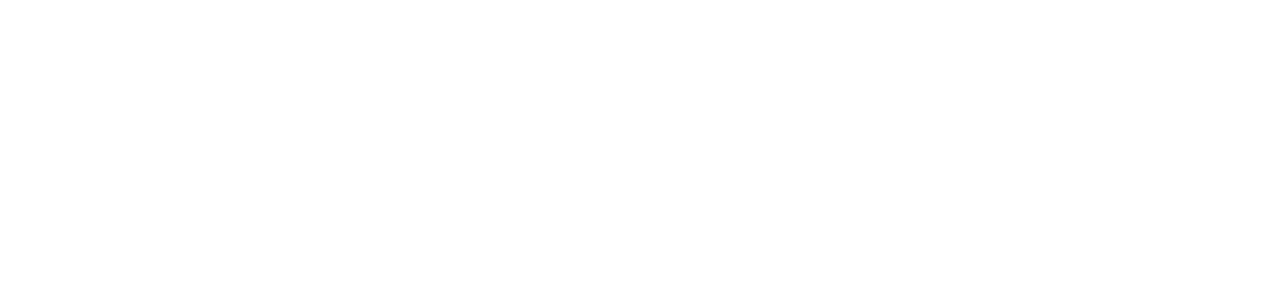
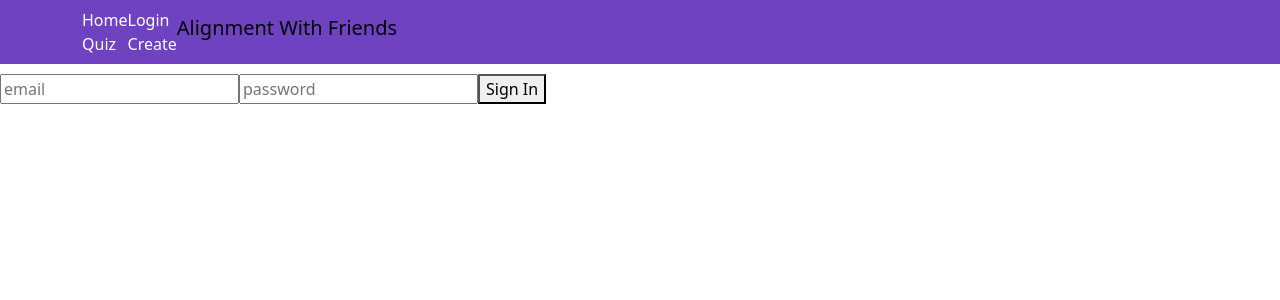
Before and after one commit to lomick2090/Alignment-Game, a React (Vite) app in the folder frontend/: page /login in a window 1280 px wide. Before the commit this address had no page. Shown: the top 300 px of the page. Built offline with nearby package versions, Linux system fonts and the light colour scheme; no server answers.

Commit message:
add firebase db

```diff
--- a/frontend/package.json
+++ b/frontend/package.json
@@ -12,7 +12,7 @@
   "dependencies": {
     "buffer": "^6.0.3",
     "dotenv": "^16.0.3",
-    "mysql2": "^3.2.4",
+    "firebase": "^9.21.0",
     "process": "^0.11.10",
     "react": "^18.2.0",
     "react-dom": "^18.2.0",
--- a/frontend/src/App.jsx
+++ b/frontend/src/App.jsx
@@ -3,7 +3,8 @@
 import Header from './components/Header'
 import Quiz from './pages/Quiz'
 import Home from './pages/Home'
-//import Create from './pages/Create'
+import Create from './pages/Create'
+import Login from './pages/Login'
 
 export default function App() {
     return (
@@ -11,7 +12,8 @@
             <Route path='/' element={ <Header /> }>
                 <Route index element={<Home />}/>
                 <Route path='quiz' element={ <Quiz /> } />
-                {/*<Route path='create' element={ <Create /> } />*/}
+                <Route path='create' element={ <Create /> } />
+                <Route path='login' element={ <Login /> } />
 
             </Route>
         </Routes>
--- /dev/null
+++ b/frontend/src/components/Auth.jsx
@@ -0,0 +1,34 @@
+import { auth } from "../config/firebase"
+import { createUserWithEmailAndPassword } from 'firebase/auth';
+import { useState } from 'react'
+
+export default function Auth() {
+    const [login, setLogin] = useState({
+        email: '',
+        password: ''
+    })
+
+    function handleChange(e) {
+        const { name, value } = e.target
+        setLogin(prevLogin => {
+            return {
+                ...prevLogin,
+                [name]: value
+            }
+        })
+    }
+
+    async function signIn() {
+        await createUserWithEmailAndPassword(auth, login.email, login.password)
+
+
+    }
+
+    return (
+        <div>
+            <input placeholder="email" name='email' value={login.email} onChange={handleChange}/>
+            <input type="password" placeholder="password" name='password' value={login.password} onChange={handleChange}/>
+            <button onClick={signIn}>Sign In</button>
+        </div>
+    )
+}
--- a/frontend/src/components/Header.jsx
+++ b/frontend/src/components/Header.jsx
@@ -7,9 +7,15 @@
         <div>
             <div className='navbar header'>
                 <div className='container'>
-                    <div>
-                        <Link className='nav-link active' to='/'>Home</Link>
-                        <Link className='nav-link' to='/quiz'>Quiz</Link>
+                    <div style={{display:'flex'}}>
+                        <div>
+                            <Link className='nav-link active' to='/'>Home</Link>
+                            <Link className='nav-link' to='/quiz'>Quiz</Link>
+                        </div>
+                        <div>
+                            <Link className='nav-link' to='/login'>Login</Link>
+                            <Link className='nav-link' to='/create'>Create</Link>
+                        </div>
                     </div>
                     <h1 className='navbar-brand title'>Alignment With Friends</h1>
                 </div>
--- /dev/null
+++ b/frontend/src/config/firebase.js
@@ -0,0 +1,10 @@
+import { initializeApp } from "firebase/app";
+import { getAuth } from "firebase/auth";
+import { getFirestore } from "firebase/firestore";
+import { firebaseConfig } from "./firebaseConfig";
+
+
+
+const app = initializeApp(firebaseConfig);
+export const auth = getAuth(app);
+export const db = getFirestore(app);
--- a/frontend/src/pages/Create.jsx
+++ b/frontend/src/pages/Create.jsx
@@ -1,30 +1,14 @@
 import { useState } from 'react'
-import mysql from 'mysql2'
-import env from 'dotenv'
-env.config();
 
 export default function Create() {
     const [group, setGroup] = useState('')
 
-    const pool = mysql.createPool({
-        host: process.env.SQL_HOST,
-        user: process.env.SQL_USERNAME,
-        password: process.env.SQL_PASSWORD,
-        database: 'alignment_users'
-    })
-
-    async function onSubmit() {
-        const result = await pool.query(`
-        INSERT INTO groupnames (title)
-        VALUES (?, ?)
-        `, [group])
-        setGroup('')
-    }
 
     function handleChange(e) {
         const { value } = e.target;
         setGroup(value);
     }
+
     return (
         <div>
             <input type="text" value={group} onChange={handleChange} placeholder='group name'/>
--- /dev/null
+++ b/frontend/src/pages/Login.jsx
@@ -0,0 +1,7 @@
+import Auth from '../components/Auth'
+
+export default function Login() {
+    return (
+        <Auth />
+    )
+}
--- a/frontend/src/pages/Quiz.jsx
+++ b/frontend/src/pages/Quiz.jsx
@@ -1,5 +1,31 @@
+import { useState, useEffect } from 'react';
+import { db } from "../config/firebase"
+import { getDocs, collection } from 'firebase/firestore'
 
 export default function Quiz() {
+    const [userList, setUserList] = useState([]);
+
+    const userCollectionRef = collection(db, "users")
+
+    useEffect(() => {
+        async function getMovieList() {
+            try {
+                const data = await getDocs(userCollectionRef);
+                const filteredData = data.docs.map((doc) => {
+                    return {
+                        ...doc.data(),
+                        id: doc.id
+                    }
+                })
+                setUserList(filteredData)
+            } catch (err) {
+                console.log(err)
+            }
+        }
+        getMovieList()
+    }, [])
+
+
 
     return (
         <div>
```
Also changed, not shown: 2 other files (tests, documents, lock files or other folders).
